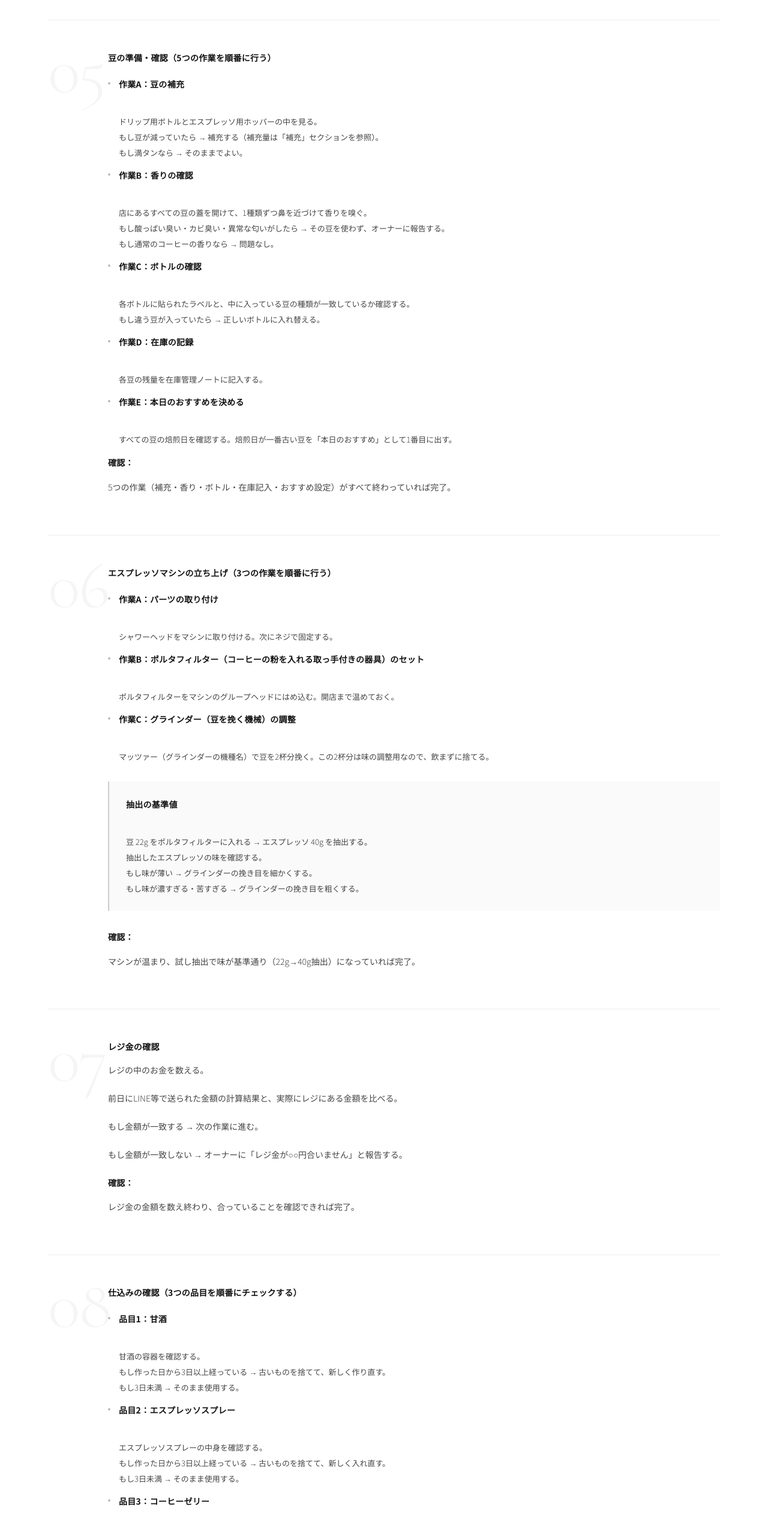
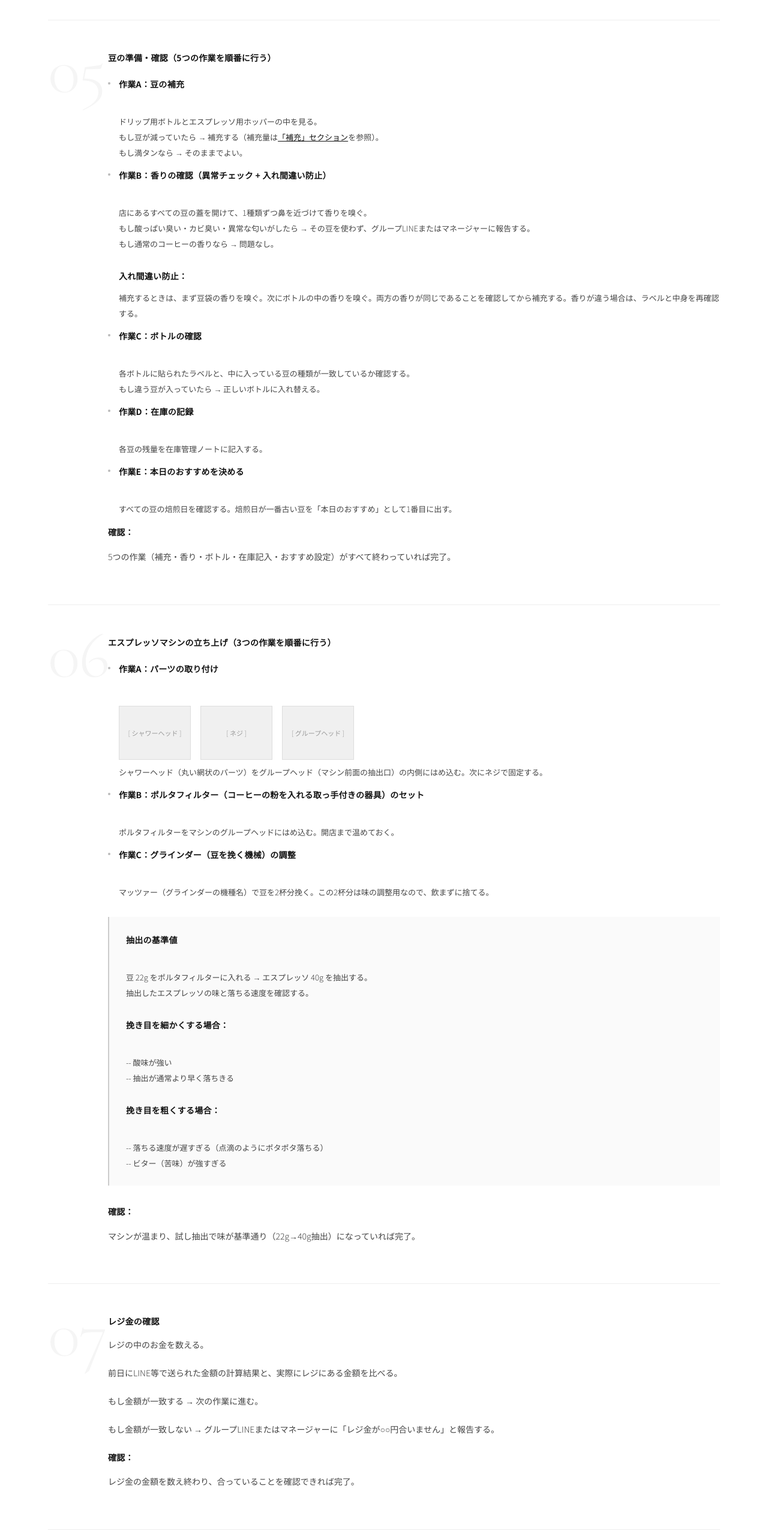
Before and after one commit to mayutoyoda0920-ai/ig-tools-8k3x7m, a plain HTML site: page ignis-manual.html in a window 1280 px wide. Shown: the part 2520-5078 px from the top of the page at 60% size. Drawn offline with nearby package versions, Linux system fonts and the light colour scheme.

Commit message:
update manual: restock link, bean smell check, espresso spray details, grind adjustment criteria
Co-Authored-By: Claude Opus 4.6 (1M context) <noreply@anthropic.com>

```diff
--- a/ignis-manual.html
+++ b/ignis-manual.html
@@ -539,14 +539,15 @@
         <li>
           <strong>作業A：豆の補充</strong><br>
           ドリップ用ボトルとエスプレッソ用ホッパーの中を見る。<br>
-          もし豆が減っていたら → 補充する（補充量は「補充」セクションを参照）。<br>
+          もし豆が減っていたら → 補充する（補充量は<a href="#restock" style="color:#111; font-weight:500;">「補充」セクション</a>を参照）。<br>
           もし満タンなら → そのままでよい。
         </li>
         <li>
-          <strong>作業B：香りの確認</strong><br>
+          <strong>作業B：香りの確認（異常チェック + 入れ間違い防止）</strong><br>
           店にあるすべての豆の蓋を開けて、1種類ずつ鼻を近づけて香りを嗅ぐ。<br>
-          もし酸っぱい臭い・カビ臭い・異常な匂いがしたら → その豆を使わず、オーナーに報告する。<br>
-          もし通常のコーヒーの香りなら → 問題なし。
+          もし酸っぱい臭い・カビ臭い・異常な匂いがしたら → その豆を使わず、グループLINEまたはマネージャーに報告する。<br>
+          もし通常のコーヒーの香りなら → 問題なし。<br><br>
+          <strong>入れ間違い防止：</strong>補充するときは、まず豆袋の香りを嗅ぐ。次にボトルの中の香りを嗅ぐ。両方の香りが同じであることを確認してから補充する。香りが違う場合は、ラベルと中身を再確認する。
         </li>
         <li>
           <strong>作業C：ボトルの確認</strong><br>
@@ -570,7 +571,12 @@
       <ul class="sub-list">
         <li>
           <strong>作業A：パーツの取り付け</strong><br>
-          シャワーヘッドをマシンに取り付ける。次にネジで固定する。
+          <div style="display:flex; gap:16px; margin:12px 0 8px; flex-wrap:wrap;">
+            <div style="width:120px; height:90px; background:#f0f0f0; border:1px solid #ddd; display:flex; align-items:center; justify-content:center; font-size:11px; color:#999;">[ シャワーヘッド ]</div>
+            <div style="width:120px; height:90px; background:#f0f0f0; border:1px solid #ddd; display:flex; align-items:center; justify-content:center; font-size:11px; color:#999;">[ ネジ ]</div>
+            <div style="width:120px; height:90px; background:#f0f0f0; border:1px solid #ddd; display:flex; align-items:center; justify-content:center; font-size:11px; color:#999;">[ グループヘッド ]</div>
+          </div>
+          シャワーヘッド（丸い網状のパーツ）をグループヘッド（マシン前面の抽出口）の内側にはめ込む。次にネジで固定する。
         </li>
         <li>
           <strong>作業B：ポルタフィルター（コーヒーの粉を入れる取っ手付きの器具）のセット</strong><br>
@@ -584,9 +590,13 @@
       <div class="note">
         <strong>抽出の基準値</strong><br>
         豆 22g をポルタフィルターに入れる → エスプレッソ 40g を抽出する。<br>
-        抽出したエスプレッソの味を確認する。<br>
-        もし味が薄い → グラインダーの挽き目を細かくする。<br>
-        もし味が濃すぎる・苦すぎる → グラインダーの挽き目を粗くする。
+        抽出したエスプレッソの味と落ちる速度を確認する。<br><br>
+        <strong>挽き目を細かくする場合：</strong><br>
+        -- 酸味が強い<br>
+        -- 抽出が通常より早く落ちきる<br><br>
+        <strong>挽き目を粗くする場合：</strong><br>
+        -- 落ちる速度が遅すぎる（点滴のようにポタポタ落ちる）<br>
+        -- ビター（苦味）が強すぎる
       </div>
       <p><strong>確認：</strong>マシンが温まり、試し抽出で味が基準通り（22g→40g抽出）になっていれば完了。</p>
     </li>
@@ -596,7 +606,7 @@
       <p>レジの中のお金を数える。</p>
       <p>前日にLINE等で送られた金額の計算結果と、実際にレジにある金額を比べる。</p>
       <p>もし金額が一致する → 次の作業に進む。</p>
-      <p>もし金額が一致しない → オーナーに「レジ金が○○円合いません」と報告する。</p>
+      <p>もし金額が一致しない → グループLINEまたはマネージャーに「レジ金が○○円合いません」と報告する。</p>
       <p><strong>確認：</strong>レジ金の金額を数え終わり、合っていることを確認できれば完了。</p>
     </li>
 
@@ -607,13 +617,23 @@
           <strong>品目1：甘酒</strong><br>
           甘酒の容器を確認する。<br>
           もし作った日から3日以上経っている → 古いものを捨てて、新しく作り直す。<br>
-          もし3日未満 → そのまま使用する。
+          もし3日未満 → そのまま使用する。<br><br>
+          <strong>補充する場合の注意：</strong>容器の中が濡れていたらNG。必ず容器の水気を完全に拭き取ってから甘酒を入れること。
         </li>
         <li>
           <strong>品目2：エスプレッソスプレー</strong><br>
           エスプレッソスプレーの中身を確認する。<br>
-          もし作った日から3日以上経っている → 古いものを捨てて、新しく入れ直す。<br>
-          もし3日未満 → そのまま使用する。
+          もし作った日から3日以上経っている → 古いものを捨てて、以下の手順で新しく作り直す。<br>
+          もし3日未満 → そのまま使用する。<br><br>
+          <strong>エスプレッソスプレーの作り方：</strong><br>
+          (1) エスプレッソを抽出する。<br>
+          (2) クレマ（表面の茶色い泡の層）をスプーンですくって完全に取り除く。クレマが少しでも残っていてはいけない。確実にゼロにする。<br>
+          (3) クレマを取り除いたエスプレッソをスプレー容器に入れる。<br>
+          (4) すぐに急冷する。白い容器に氷と水を入れ、その中にスプレー容器を立てて10分間冷やす。<br>
+          (5) 10分経ったらスプレー容器を取り出す。<br><br>
+          <div class="warning" style="margin-top:0;">
+            <strong>よくある間違い：</strong>急冷のときにスプレー容器の中に水が入ってしまう。スプレーの口が水面より上に出ている状態で冷やすこと。白い容器の水位はスプレー容器の半分〜3分の2程度にする。
+          </div>
         </li>
         <li>
           <strong>品目3：コーヒーゼリー</strong><br>
@@ -708,8 +728,8 @@
       <li>自分が確実に知っている情報でない限り、入荷予定を答えない</li>
     </ul>
   </div>
-  <p>もしお客様から入荷予定を聞かれたら → 「オーナーに確認いたしますので、少々お待ちください」と伝え、オーナーに確認してから回答する。</p>
-  <p>もしオーナーにすぐ確認できない状況なら → 「オンラインサイトにご登録いただくと、入荷時にお知らせが届きます」とオンラインサイトへの登録を案内する。</p>
+  <p>もしお客様から入荷予定を聞かれたら → 「グループLINEまたはマネージャーに確認いたしますので、少々お待ちください」と伝え、グループLINEまたはマネージャーに確認してから回答する。</p>
+  <p>もしグループLINEまたはマネージャーにすぐ確認できない状況なら → 「オンラインサイトにご登録いただくと、入荷時にお知らせが届きます」とオンラインサイトへの登録を案内する。</p>
 
   <h3>支払い方法</h3>
   <p>現金・クレジットカード・電子マネー（Suica、PayPay等）のすべてに対応している。</p>
@@ -1002,8 +1022,8 @@
 
   <h3>困ったときの連絡先・次にすべきこと</h3>
   <ul class="sub-list">
-    <li>手順がわからない・判断に迷う場合 → オーナーにLINEで連絡する</li>
-    <li>マシンが動かない・異常が起きた場合 → マシンの電源を切り、オーナーに電話する</li>
+    <li>手順がわからない・判断に迷う場合 → グループLINEまたはマネージャーにLINEで連絡する</li>
+    <li>マシンが動かない・異常が起きた場合 → マシンの電源を切り、グループLINEまたはマネージャーに電話する</li>
     <li>エスプレッソの味が基準どおりにならない場合 → 先輩スタッフに相談する</li>
   </ul>
 
```
